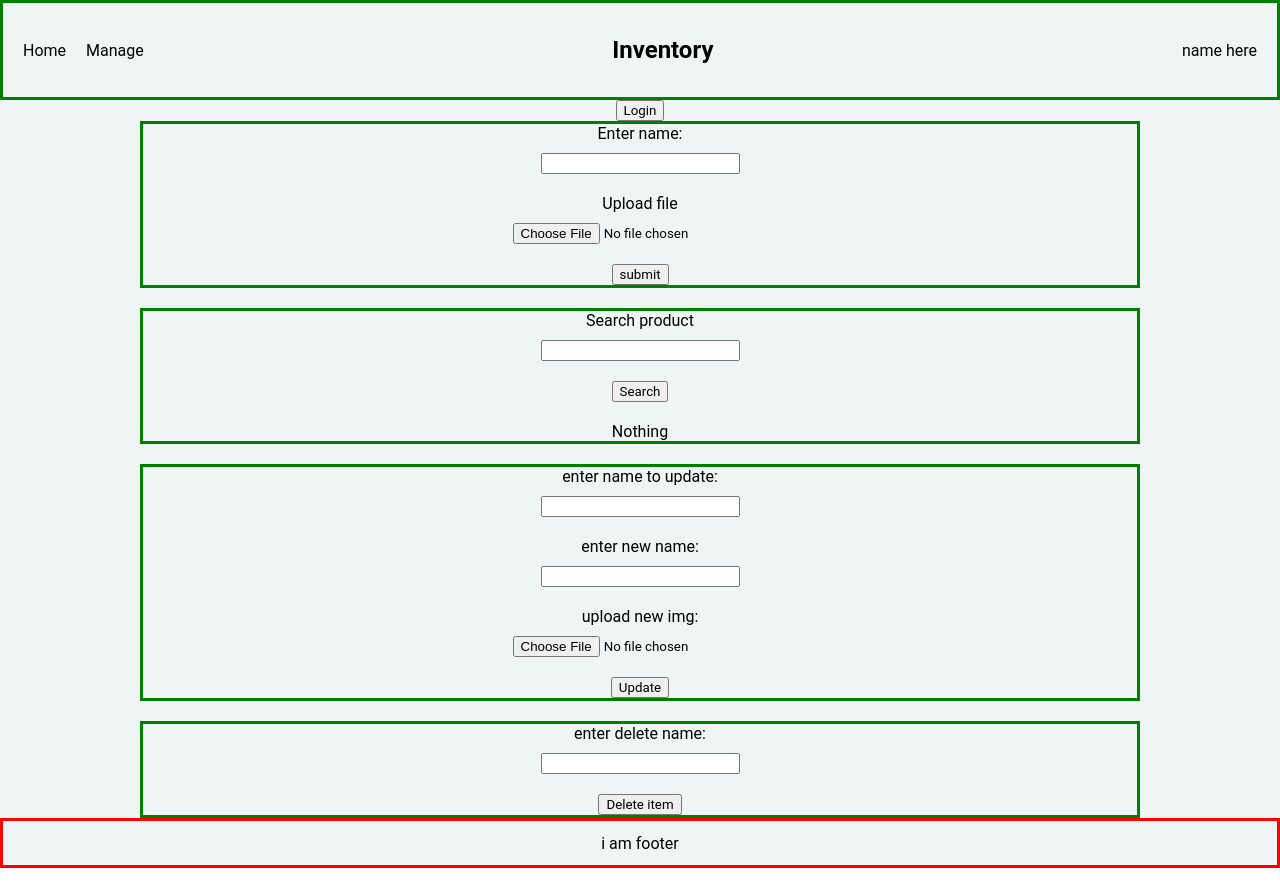
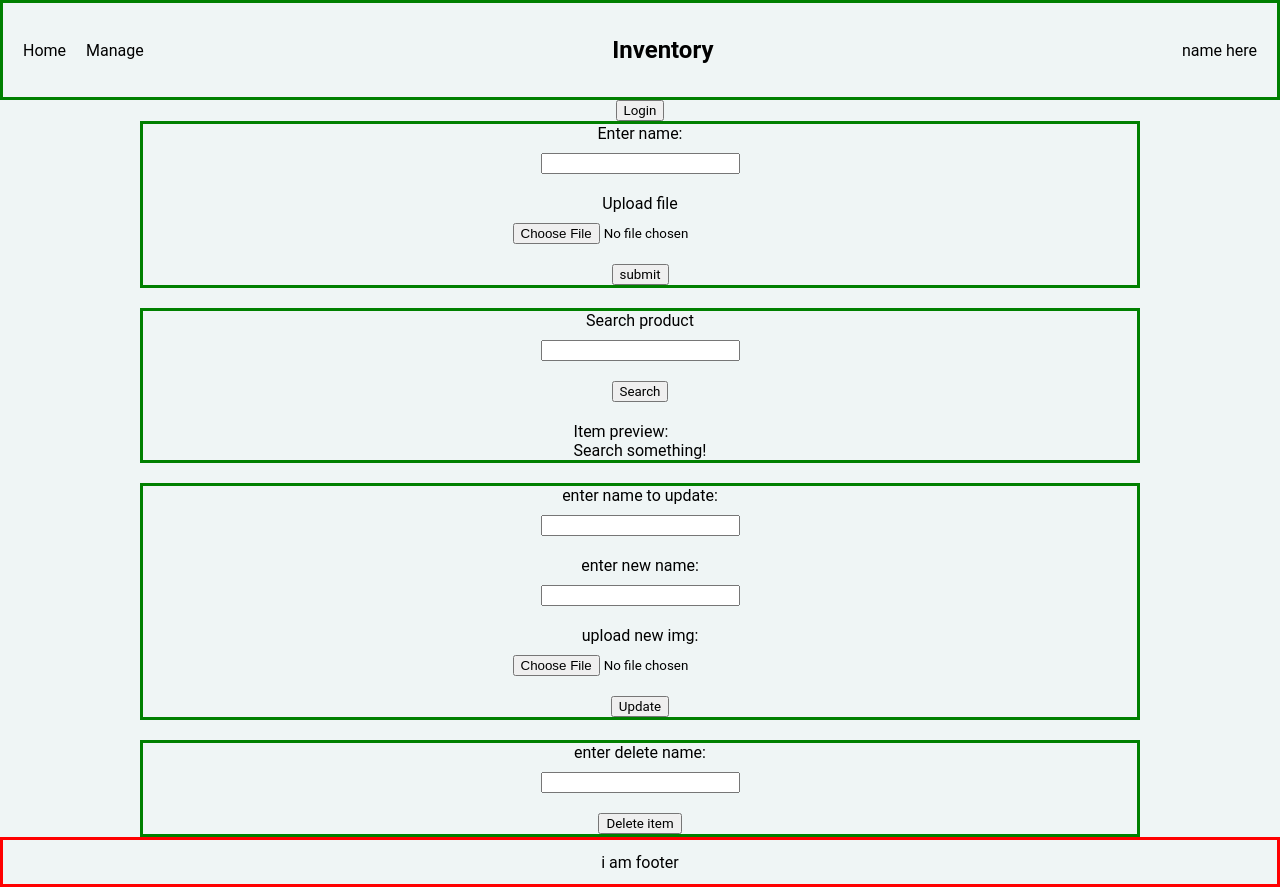
Before and after one commit to AlbanMarku/Inventory, a React (Vite) app in the folder client/: page /manage in a window 1280 px wide. Built offline with nearby package versions, Linux system fonts and the light colour scheme.

Commit message:
Search display logic.

```diff
--- a/client/src/components/Result.tsx
+++ b/client/src/components/Result.tsx
@@ -1,4 +1,4 @@
-import { useState } from 'react';
+import '../styles/result.css';
 
 type Props = {
   image: string;
@@ -6,21 +6,10 @@ type Props = {
 };
 
 function Result({ itemName, image }: Props) {
-  const [imageSource, setImageSource] = useState('');
-  const showImg = () => {
-    if (imageSource) setImageSource('');
-    else setImageSource(image);
-  };
   return (
     <div className="Result">
       <p>{itemName}</p>
-      {imageSource ? (
-        <img src={imageSource} alt="Product" />
-      ) : (
-        <button type="button" onClick={showImg}>
-          Show image
-        </button>
-      )}
+      <img id="imgSource" src={image} alt="Product" />
     </div>
   );
 }
--- a/client/src/components/SearchForm.tsx
+++ b/client/src/components/SearchForm.tsx
@@ -18,19 +18,25 @@ type Product = {
 function SearchFrom() {
   const { register, handleSubmit } = useForm<SearchInputs>();
   const [loading, setLoading] = useState(false);
-  const [thing, setThing] = useState<Product>();
+  const [fetchedData, setFetchedData] = useState<Product>();
+  const [found, setFound] = useState(false);
+  const [firstSearch, setFirstSearch] = useState(false);
 
   const onSearch: SubmitHandler<SearchInputs> = async (data) => {
     const { name } = data;
 
     setLoading(true);
     try {
+      setFirstSearch(true);
       const sentData = await fetch(`/api/search?name=${name}`);
       const res = await sentData.json();
-      console.log('done');
-      res.forEach((element: Product) => {
-        setThing(element);
-      });
+      if (res[0]) {
+        setFetchedData(res[0]);
+        setFound(true);
+      } else {
+        setFetchedData({ name: '', imageLink: '', id: '' });
+        setFound(false);
+      }
       setLoading(false);
     } catch (error) {
       console.log(error);
@@ -49,10 +55,16 @@ function SearchFrom() {
           </label>
         )}
         <button type="submit">Search</button>
-        {thing ? (
-          <Result image={thing.imageLink} itemName={thing.name} />
+        {found && fetchedData ? (
+          <div className="previewArea">
+            <p>Item preview:</p>
+            <Result image={fetchedData.imageLink} itemName={fetchedData.name} />
+          </div>
         ) : (
-          <p>Nothing</p>
+          <div className="previewText">
+            <p>Item preview:</p>
+            {firstSearch ? <p>Nothing found.</p> : <p>Search something!</p>}
+          </div>
         )}
       </form>
     </div>
--- /dev/null
+++ b/client/src/styles/result.css
@@ -0,0 +1,3 @@
+#imgSource {
+    width: 200px;
+}
```
Also changed, not shown: 1 other file (tests, documents, lock files or other folders).
